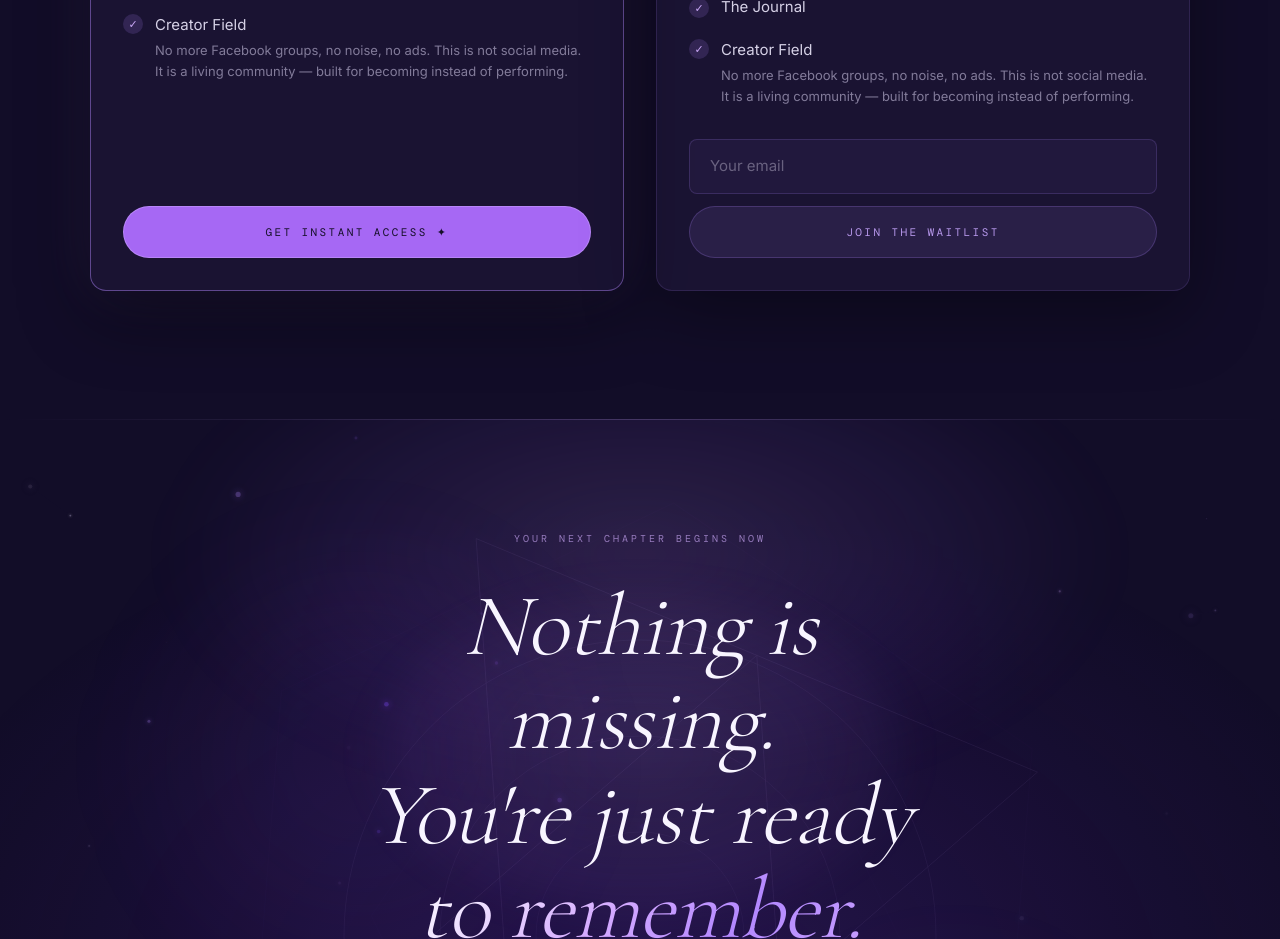
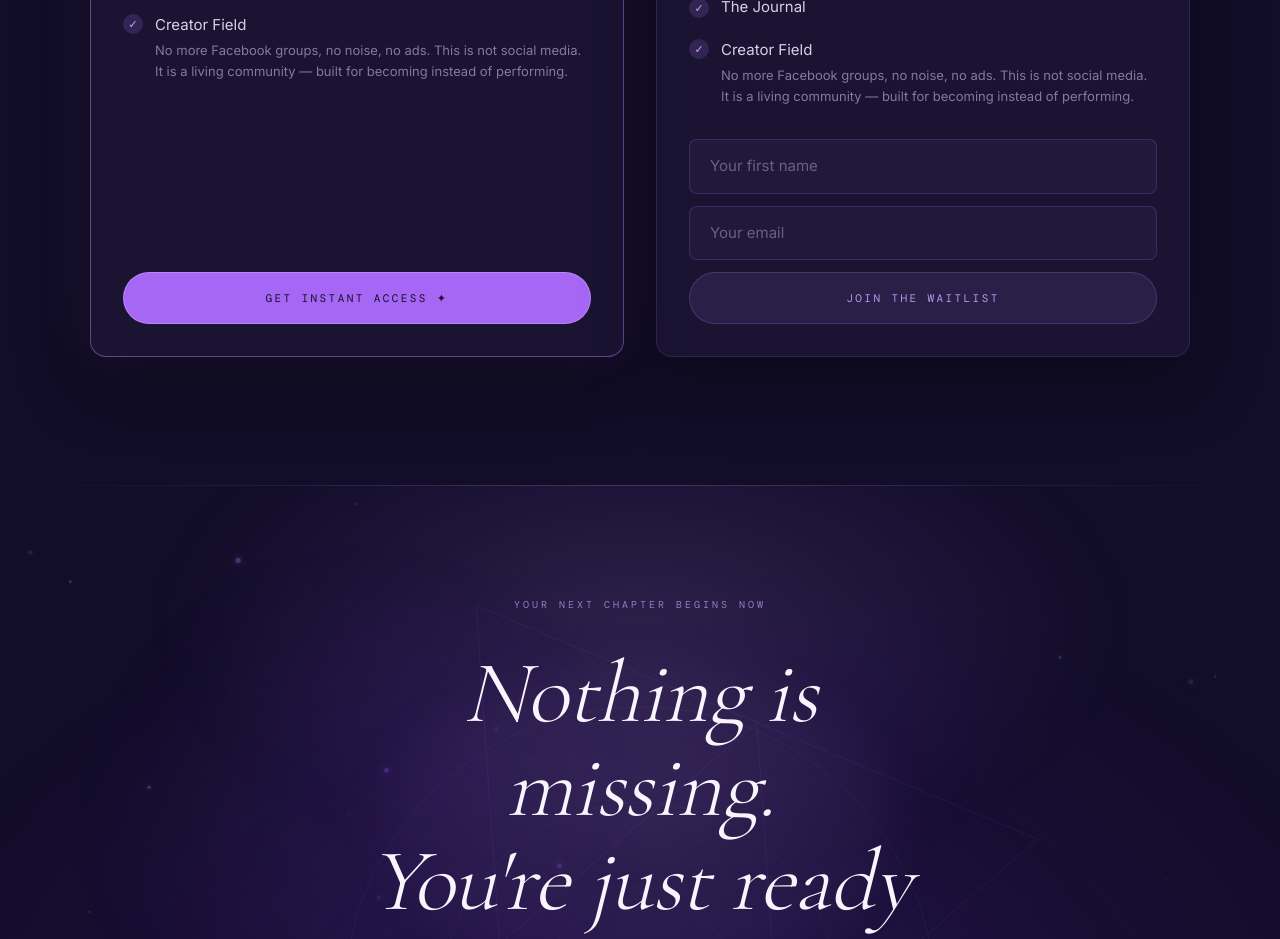
Before and after one commit to PixieC786/youcreateyou-website, a Next.js app: page / in a window 1280 px wide. Shown: the part 6560-7499 px from the top of the page. Built offline with nearby package versions, Linux system fonts and the light colour scheme; no server answers; the database is empty; a web font is replaced by a local one.

Commit message:
feat: collect first name on waitlist signup for personalized emails
Matches the same change on zirkaray-website. Both feed the same shared
MailerLite Zirkaray Waitlist group, so the welcome email can now say
'Hi {$name}' instead of a blank greeting.

```diff
--- a/app/api/waitlist/route.ts
+++ b/app/api/waitlist/route.ts
@@ -1,7 +1,7 @@
 import { NextResponse } from 'next/server'
 
 export async function POST(req: Request) {
-  const { email } = await req.json()
+  const { name, email } = await req.json()
 
   if (!email || !/^[^\s@]+@[^\s@]+\.[^\s@]+$/.test(email)) {
     return NextResponse.json({ error: 'Invalid email' }, { status: 400 })
@@ -13,6 +13,9 @@ export async function POST(req: Request) {
   }
 
   const body: Record<string, unknown> = { email }
+  if (name) {
+    body.fields = { name }
+  }
   if (process.env.MAILERLITE_WAITLIST_GROUP_ID) {
     body.groups = [process.env.MAILERLITE_WAITLIST_GROUP_ID]
   }
--- a/components/sections/Pricing.tsx
+++ b/components/sections/Pricing.tsx
@@ -23,6 +23,7 @@ const CARD_STYLE = (highlight: boolean) => ({
 })
 
 function WaitlistForm() {
+  const [name, setName] = useState('')
   const [email, setEmail] = useState('')
   const [website, setWebsite] = useState('') // honeypot
   const [status, setStatus] = useState<'idle' | 'submitting' | 'success' | 'error'>('idle')
@@ -30,10 +31,12 @@ function WaitlistForm() {
   const handleSubmit = async (e: React.FormEvent) => {
     e.preventDefault()
     if (website) return
-    if (!email.trim()) return
+    if (!name.trim() || !email.trim()) return
 
     setStatus('submitting')
-    const { error } = await supabase.from('zirkaray_waitlist').insert({ email: email.trim() })
+    const { error } = await supabase
+      .from('zirkaray_waitlist')
+      .insert({ name: name.trim(), email: email.trim() })
     if (error) {
       setStatus('error')
       return
@@ -41,9 +44,10 @@ function WaitlistForm() {
     fetch('/api/waitlist', {
       method: 'POST',
       headers: { 'Content-Type': 'application/json' },
-      body: JSON.stringify({ email: email.trim() }),
+      body: JSON.stringify({ name: name.trim(), email: email.trim() }),
     }).catch(() => {})
     setStatus('success')
+    setName('')
     setEmail('')
   }
 
@@ -65,6 +69,14 @@ function WaitlistForm() {
         onChange={e => setWebsite(e.target.value)}
         className="absolute -left-[9999px] w-px h-px opacity-0"
         aria-hidden="true"
+      />
+      <input
+        type="text"
+        required
+        placeholder="Your first name"
+        value={name}
+        onChange={e => setName(e.target.value)}
+        className="bg-[rgba(179,136,255,0.05)] border border-[rgba(179,136,255,0.18)] rounded-lg px-5 py-3.5 font-body text-[15px] text-[rgba(240,236,255,0.9)] placeholder:text-[rgba(240,236,255,0.35)] focus:outline-none focus:border-[rgba(179,136,255,0.45)] transition-colors"
       />
       <input
         type="email"
```
